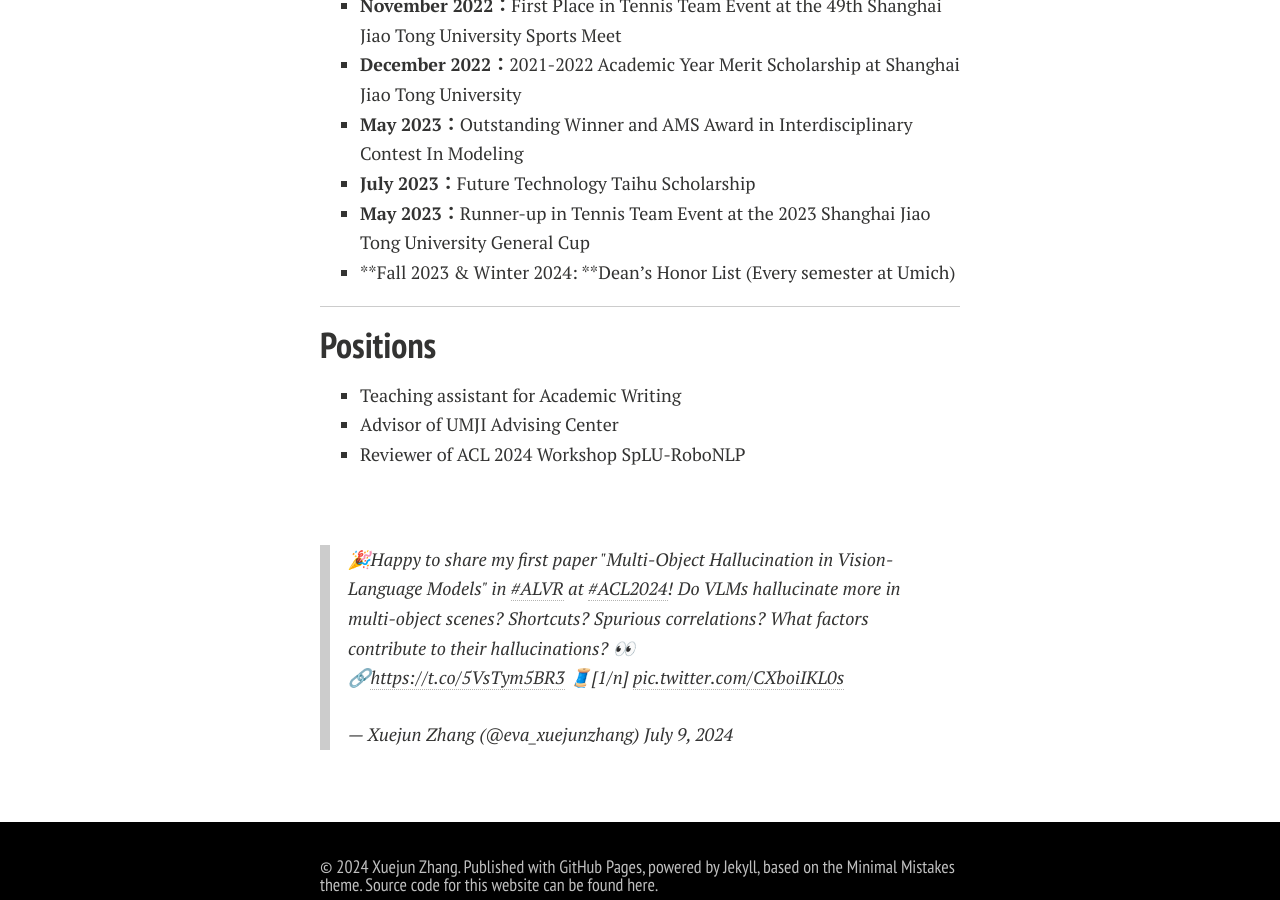
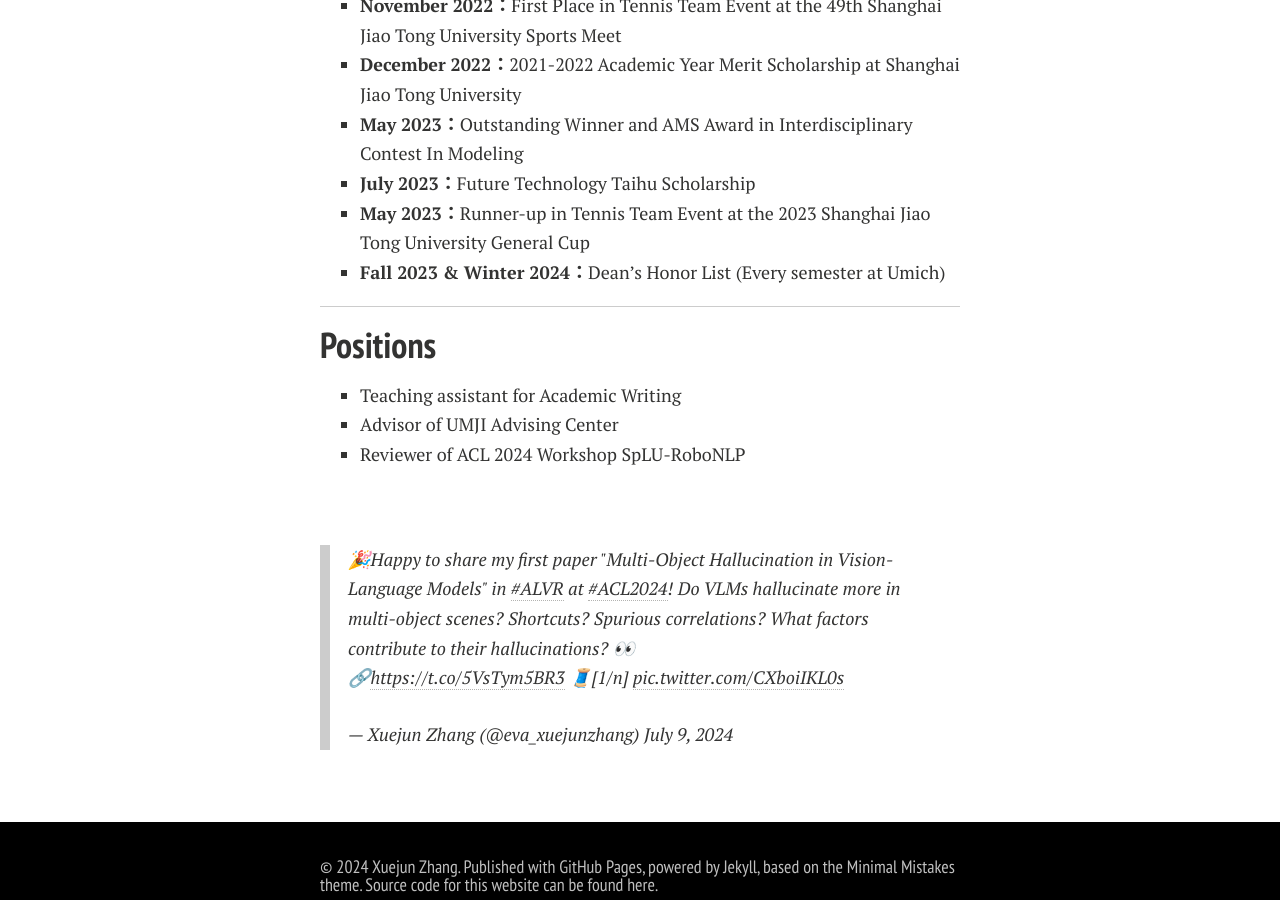
Before and after one commit to xuejunzhang2002/xuejunzhang.github.io, a Jekyll site: the page built from index.md, in a window 1280 px wide and 900 px high, scrolled down 1852 px. Built offline with Jekyll 4.4.1, drawn with Linux system fonts in a browser that asks for light colours; nearby versions of some CDN libraries; comment, search, counter and statistics services are not loaded; a style sheet for code colours, icons or effects is not loaded; our own code applies the rules of GitHub Pages for plain Markdown files.

```diff
--- a/index.md
+++ b/index.md
@@ -58,7 +58,7 @@ Xuweiyi Chen\*, Ziqiao Ma\*, **Xuejun Zhang\***, Sihan XU, Shengyi Qian, Jianing
 - **May 2023：**Outstanding Winner and AMS Award in Interdisciplinary Contest In Modeling
 - **July 2023：**Future Technology Taihu Scholarship
 - **May 2023：**Runner-up in Tennis Team Event at the 2023 Shanghai Jiao Tong University General Cup
-- **Fall 2023 & Winter 2024: **Dean's Honor List (Every semester at Umich)
+- **Fall 2023 & Winter 2024：**Dean's Honor List (Every semester at Umich)
 <br>
 
 ---
```
